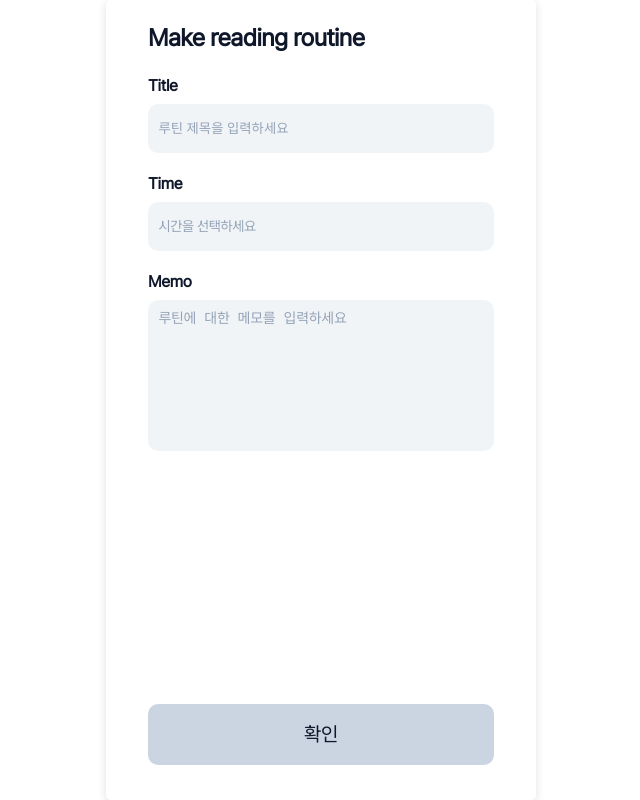
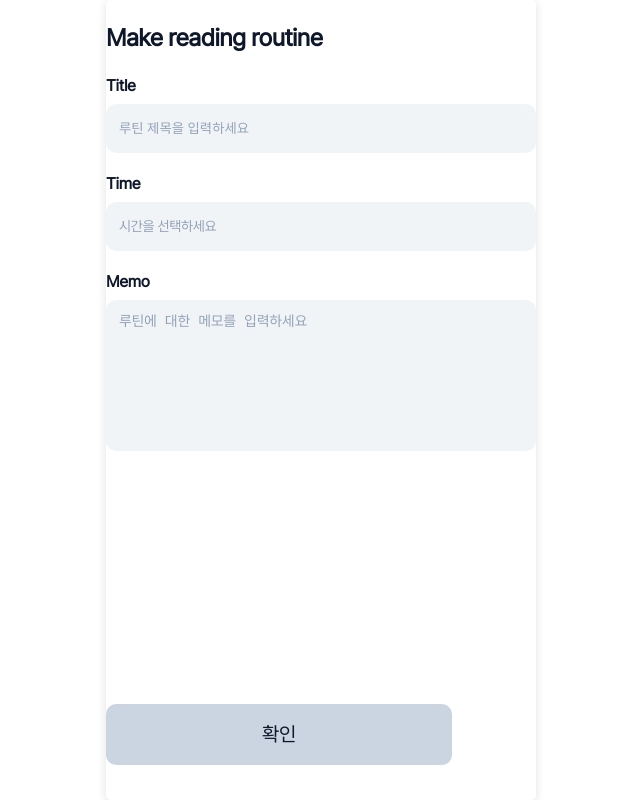
Before and after one commit to CSID-DGU/2024-2-OSSProj-PAGE6-06, a Next.js app in the folder frontend/: page /routine/makeRoutine in a window 1280 px wide. Shown: the whole page, without its empty margins (319-959 px from the left). Built offline with nearby package versions, Linux system fonts and the light colour scheme.

Commit message:
[FE]Fix: css 수정, middleware 추가

```diff
--- a/frontend/components/_styled/routineStyled.jsx
+++ b/frontend/components/_styled/routineStyled.jsx
@@ -8,21 +8,31 @@ export const RoutineContainer = styled.div`
 `;
 
 export const RoutineContentContainer = styled.div`
-  width: 346px;
+  width: 100%;
+  background-color: #fff;
+  height: calc(100vh - 80px);
+  padding-bottom: 80px;
+  /* margin-bottom: 80px; */
   display: flex;
   flex-direction: column;
   align-items: center;
-  gap:20px;
+  overflow-y: auto;
+  &::-webkit-scrollbar {
+    width: none; // Width of the scrollbar
+    display: none;
+  }
 `;
 export const Line = styled.hr`
-  width: 345px;
+  width: 90%;
   height: 1px;
+  margin: 3% 0;
   background: #94a3b8;
 `;
 
 export const DeleteIconWrapper = styled.div`
   width: 100%;
   display: flex;
+  margin-right: 10%;
   justify-content: flex-end;
 `;
 export const DeleteIcon = styled(FontAwesomeIcon)`
@@ -60,6 +70,7 @@ export const RoutineIngContainer = styled.div`
   flex-direction: column;
   justify-content: space-evenly;
   align-items: center;
+  background: #f1f5f9;
 `;
 
 //routineFinish
--- a/frontend/components/layout/Footer.jsx
+++ b/frontend/components/layout/Footer.jsx
@@ -6,7 +6,7 @@ import {
 } from "@fortawesome/free-solid-svg-icons";
 import { faClockFour } from "@fortawesome/free-regular-svg-icons";
 import * as HS from "./Styled.jsx";
-import { useState } from "react";
+import { useEffect, useState } from "react";
 import { useRouter } from "next/router.js";
 
 export default function Footer() {
@@ -16,6 +16,7 @@ export default function Footer() {
     setCurrentPage(data);
     router.push(`/${data}`);
   };
+  useEffect(() => {}, [router.pathname]);
   return (
     <HS.FooterContainer>
       <HS.FooterButton
--- a/frontend/components/routine/MakeRoutineButton.jsx
+++ b/frontend/components/routine/MakeRoutineButton.jsx
@@ -4,7 +4,10 @@ import Link from "next/link";
 import { faPlus } from "@fortawesome/free-solid-svg-icons";
 export default function MakeRoutine(props) {
   return (
-    <Link href="/routine/makeRoutine">
+    <Link
+      href="/routine/makeRoutine"
+      style={{ width: "100%", display: "flex", justifyContent: "center" }}
+    >
       <S.MakeRoutineButton>
         <S.MakeRoutineButtonText>Make Reading Routine</S.MakeRoutineButtonText>
         <S.PlusIcon icon={faPlus} />
--- a/frontend/components/routine/makeRoutine/Styled.jsx
+++ b/frontend/components/routine/makeRoutine/Styled.jsx
@@ -2,103 +2,101 @@ import styled from "styled-components";
 
 //MakeRoutineForm
 export const FormContainer = styled.div`
-    width:100%;
-    display:flex;
-    flex-direction:column;
-    gap:20px;
+  width: 100%;
+  display: flex;
+  flex-direction: column;
+  gap: 20px;
 `;
 export const Label = styled.div`
-    color: #0F172A;
+  color: #0f172a;
   font-size: 16px;
   font-weight: 600;
   line-height: 132%;
   letter-spacing: -0.32px;
 `;
 export const InputContainer = styled.div`
-    width:100%;
-    display:flex;
-    gap:8px;
+  width: 100%;
+  display: flex;
+  gap: 8px;
   flex-direction: column;
-
 `;
 export const Input = styled.input`
-    width:100%;
-    height:49px;
+  width: 100%;
+  height: 49px;
   border-radius: 10px;
-    background: #F1F4F7;
-    border:none;
-    display:flex;
-    align-items:center;
-    padding:3%;
+  background: #f1f4f7;
+  color: #0f172a;
+  border: none;
+  display: flex;
+  align-items: center;
+  padding: 3%;
   &:focus {
-        border: 1px solid #94A3B8;
-        outline:none;
+    border: 1px solid #94a3b8;
+    outline: none;
   }
   &::placeholder {
-        color: #94A3B8;
+    color: #94a3b8;
   }
-
 `;
 
 export const MemoInput = styled.textarea`
   width: 100%;
   height: 151px;
   flex-shrink: 0;
-    border:none;
+  border: none;
   border-radius: 10px;
-    background: #F1F4F7;
+  background: #f1f4f7;
   padding: 3%;
-    color: #0F172A;
+  color: #0f172a;
   font-size: 14px;
   font-weight: 500;
   line-height: 132%;
   letter-spacing: -0.28px;
-    resize:none;
+  resize: none;
 
   &:focus {
-        border: 1px solid #94A3B8;
-        outline:none;
+    border: 1px solid #94a3b8;
+    outline: none;
   }
   &::placeholder {
-        color:#94A3B8;
+    color: #94a3b8;
   }
 `;
 
 export const SelectedTime = styled.div`
-    color: #0F172A;
+  color: #0f172a;
   font-size: 14px;
   font-weight: 500;
   line-height: 132%;
   letter-spacing: -0.32px;
-    padding:3%;
+  padding: 3%;
   width: 100%;
   height: 49px;
   flex-shrink: 0;
   border-radius: 10px;
-    background: #F1F4F7;
+  background: #f1f4f7;
 
-    display:flex;
-    align-items:center;
-    color: #94A3B8;
-
+  display: flex;
+  align-items: center;
+  color: #94a3b8;
 `;
 
 export const DropdownContainer = styled.div`
-    width:100%;
-    display:flex;
-    flex-direction:column;
-    gap:5px;
+  width: 100%;
+  display: flex;
+  flex-direction: column;
+  gap: 5px;
 `;
 export const DropdownList = styled.div`
   width: 100%;
   height: 164px;
   border-radius: 10px;
-    border: 1px solid  #94A3B8;
-    background: #F1F4F7;
+  border: 1px solid #94a3b8;
+  background: #f1f4f7;
   overflow-y: scroll;
 `;
 export const DropdownItem = styled.div`
-    color: #0F172A;
+  color: #0f172a;
   text-align: center;
   font-size: 14px;
   font-style: normal;
@@ -107,20 +105,20 @@ export const DropdownItem = styled.div`
   letter-spacing: -0.32px;
 `;
 export const SubmitButton = styled.div`
-    width:346px;
-    height:61px;
+  width: 346px;
+  height: 61px;
   border-radius: 10px;
-    background: #CBD5E1;
-    display:flex;
-    align-items:center;
-    color: #0F172A;
+  background: #cbd5e1;
+  display: flex;
+  align-items: center;
+  color: #0f172a;
   text-align: center;
-    justify-content:center;
+  justify-content: center;
   font-size: 20px;
   font-weight: 500;
   line-height: 132%;
   letter-spacing: -0.4px;
 
-    position:absolute;
+  position: absolute;
   bottom: 35px;
 `;
--- a/frontend/components/sign/SigninInput.jsx
+++ b/frontend/components/sign/SigninInput.jsx
@@ -21,6 +21,7 @@ export default function SigninInput() {
       });
       const token = response.data.token;
       localStorage.setItem("token", token);
+      document.cookie = `token=${token}; path=/`;
       // console.log('로그인 성공', token);
       router.push("/main");
     } catch (error) {
--- a/frontend/components/sign/UserInfo.jsx
+++ b/frontend/components/sign/UserInfo.jsx
@@ -39,6 +39,7 @@ export default function UserInfo() {
 
   const handleLogout = async () => {
     localStorage.removeItem("token");
+    document.cookie = "token=; path=/;";
     router.push("/sign/in");
   };
 
--- a/frontend/pages/_app.jsx
+++ b/frontend/pages/_app.jsx
@@ -124,7 +124,7 @@ export default function App({ Component, pageProps }) {
               font: inherit;
               vertical-align: baseline;
               font-family: Pretendard;
-              background-color: #fff;
+              // background-color: #fff;
             }
             /* HTML5 display-role reset for older browsers */
             article,
```
Also changed, not shown: frontend/components/routine/Styled.jsx (+11 -2 lines), frontend/components/routine/routineFinish/KakaoMap.jsx (+6 -1 lines), frontend/middleware.jsx (added, +28 -0 lines), frontend/pages/index.jsx (+7 -1 lines). Lines whose indentation alone changed are shown as unchanged.
